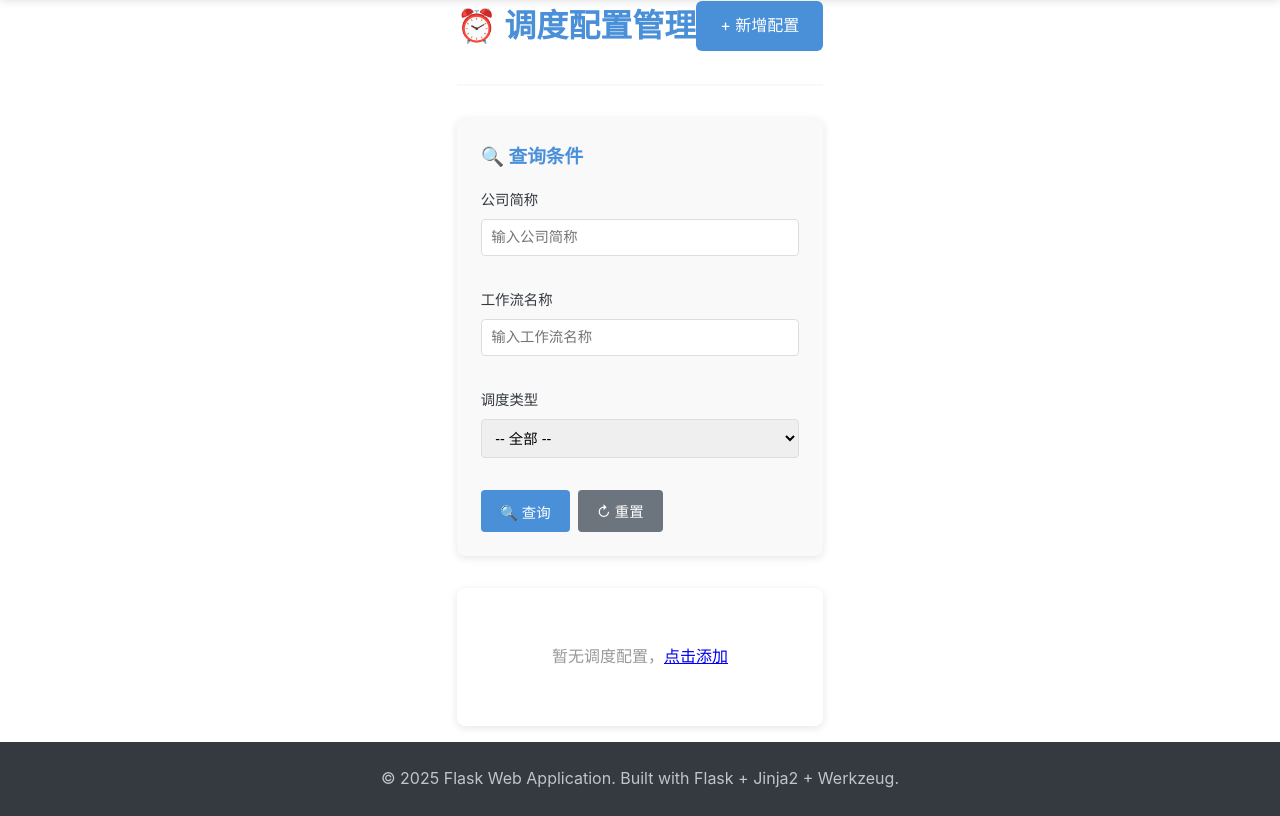
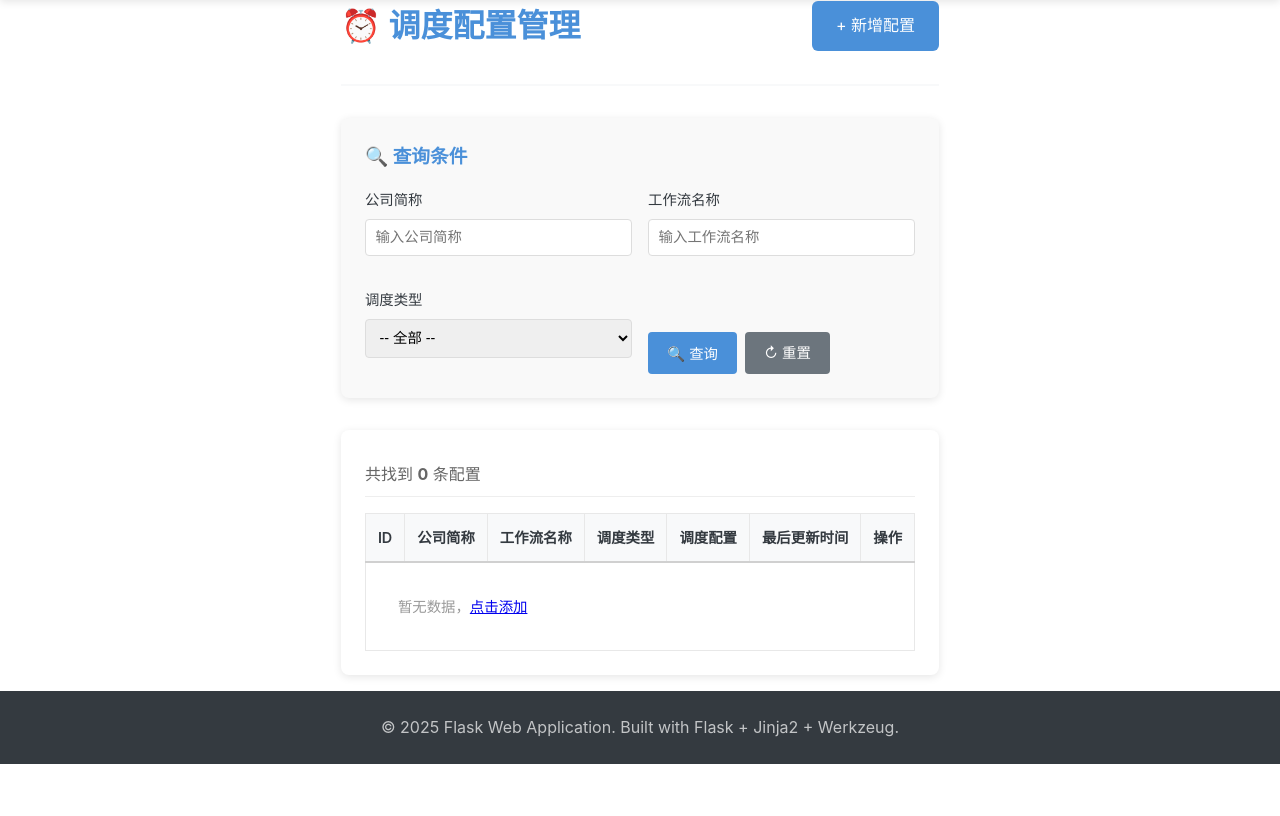
Before and after one commit to nagedb/flask-web, a Flask app: template templates/schedule.html in a window 1280 px wide. Shown: the part 70-886 px from the top of the page. After the commit the page ends 834 px from the top, so only its background shows below. Run offline with Flask 3, Linux system fonts and the light colour scheme; the template is opened without the code that fills it, so the values that code supplies are empty.

Commit message:
Unify query result display - show table even when no results found
- Display table structure consistently for both results and no-results cases
- Show '共找到 0 条配置' when query returns no results
- Add no-data-row styling for empty result message
- Improve user experience with consistent layout
- Add link to add new config in empty result state

```diff
--- a/templates/schedule.html
+++ b/templates/schedule.html
@@ -116,7 +116,29 @@
 </div>
 {% else %}
 <div class="card">
-    <p class="no-data">暂无调度配置，<a href="{{ url_for('main.schedule_add') }}">点击添加</a></p>
+    <div class="result-info">
+        <p>共找到 <strong>0</strong> 条配置</p>
+    </div>
+    <div class="table-responsive">
+        <table class="data-table">
+            <thead>
+                <tr>
+                    <th>ID</th>
+                    <th>公司简称</th>
+                    <th>工作流名称</th>
+                    <th>调度类型</th>
+                    <th>调度配置</th>
+                    <th>最后更新时间</th>
+                    <th>操作</th>
+                </tr>
+            </thead>
+            <tbody>
+                <tr>
+                    <td colspan="7" class="no-data-row">暂无数据，<a href="{{ url_for('main.schedule_add') }}">点击添加</a></td>
+                </tr>
+            </tbody>
+        </table>
+    </div>
 </div>
 {% endif %}
 
@@ -304,6 +326,12 @@
     padding: 2rem;
 }
 
+.no-data-row {
+    text-align: center;
+    color: #999;
+    padding: 2rem !important;
+}
+
 .table-responsive {
     overflow-x: auto;
 }
```
